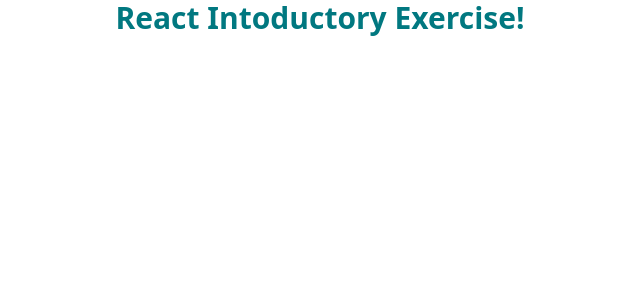
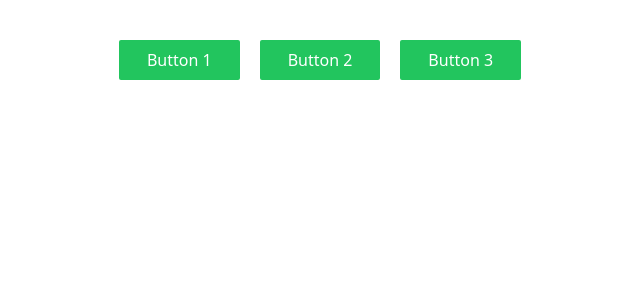
Before and after one commit to arjorb/react-introductory-exercises, a JavaScript app: page / in a window 1280 px wide. Shown: the top 300 px of the page, without its empty margins (320-960 px from the left). Built offline with nearby package versions, Linux system fonts and the light colour scheme; the HTML template or start-up script is replaced by a standard one.

Commit message:
implementing the onClick functionality on the button

```diff
--- a/src/App.js
+++ b/src/App.js
@@ -1,5 +1,13 @@
+import Button from './components/Button';
+
 const App = () => {
-  return <h1 className='text-3xl text-[#017880] font-bold flex justify-center'>React Intoductory Exercise!</h1>;
+  return (
+    <div className='flex gap-5 mt-10 justify-center'>
+      <Button value={1} />
+      <Button value={2} />
+      <Button value={3} />
+    </div>
+  );
 };
 
 export default App;
--- a/src/components/Button.js
+++ b/src/components/Button.js
@@ -1,5 +1,12 @@
-const Button = () => {
-  return <div>Button</div>;
+const Button = ({ value }) => {
+  return (
+    <div
+      className='bg-green-500 py-2 px-7 text-white rounded-sm cursor-pointer'
+      onClick={() => alert(`You clicked on Button ${value}`)}
+    >
+      Button {value}
+    </div>
+  );
 };
 
 export default Button;
```
